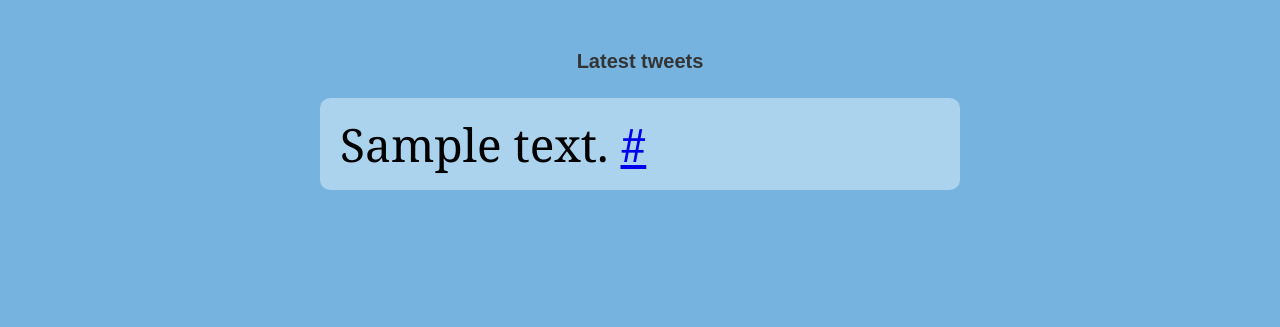
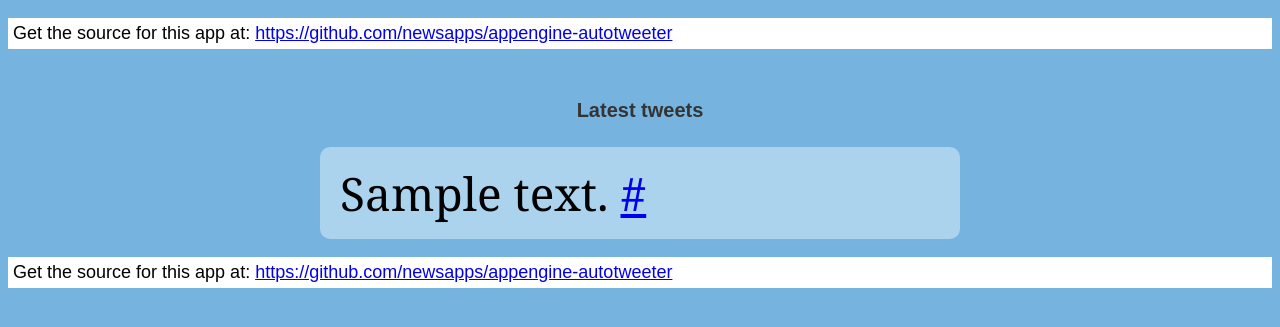
Before and after one commit to newsapps/appengine-autotweeter, a Python web app: template templates/index.html in a window 1280 px wide. Shown: the top 327 px of the page. Run offline with Jinja, Linux system fonts and the light colour scheme; the template is opened without the code that fills it: most values are stand-ins (such as "Sample title", 1, 10 or a date in 2020).

Commit message:
Added links to source to homepage.

```diff
--- a/templates/index.html
+++ b/templates/index.html
@@ -9,6 +9,11 @@
             font-size: 18px;
             color: #000;
             background: #76b3df;
+        }
+        .notice {
+            color: black;
+            background: white;
+            padding: 5px;
         }
         .latest {
             margin: 25px auto 0 auto;
@@ -35,11 +40,13 @@
 </head>
 
 <body>
+    <p class="notice">Get the source for this app at: <a href="https://github.com/newsapps/appengine-autotweeter">https://github.com/newsapps/appengine-autotweeter</a></p>
 <h1>Latest tweets</h1>
 {% for tweet in tweets %}
 <div class="latest">
     <div id="the_tweet"><div id="tweet_inner">{{ tweet.body }} <a href="{{ tweet.link }}">{{ tweet.link }}</a></div></div>
 </div>
 {% endfor %}
+    <p class="notice">Get the source for this app at: <a href="https://github.com/newsapps/appengine-autotweeter">https://github.com/newsapps/appengine-autotweeter</a></p>
 </body>
 </html>
```
